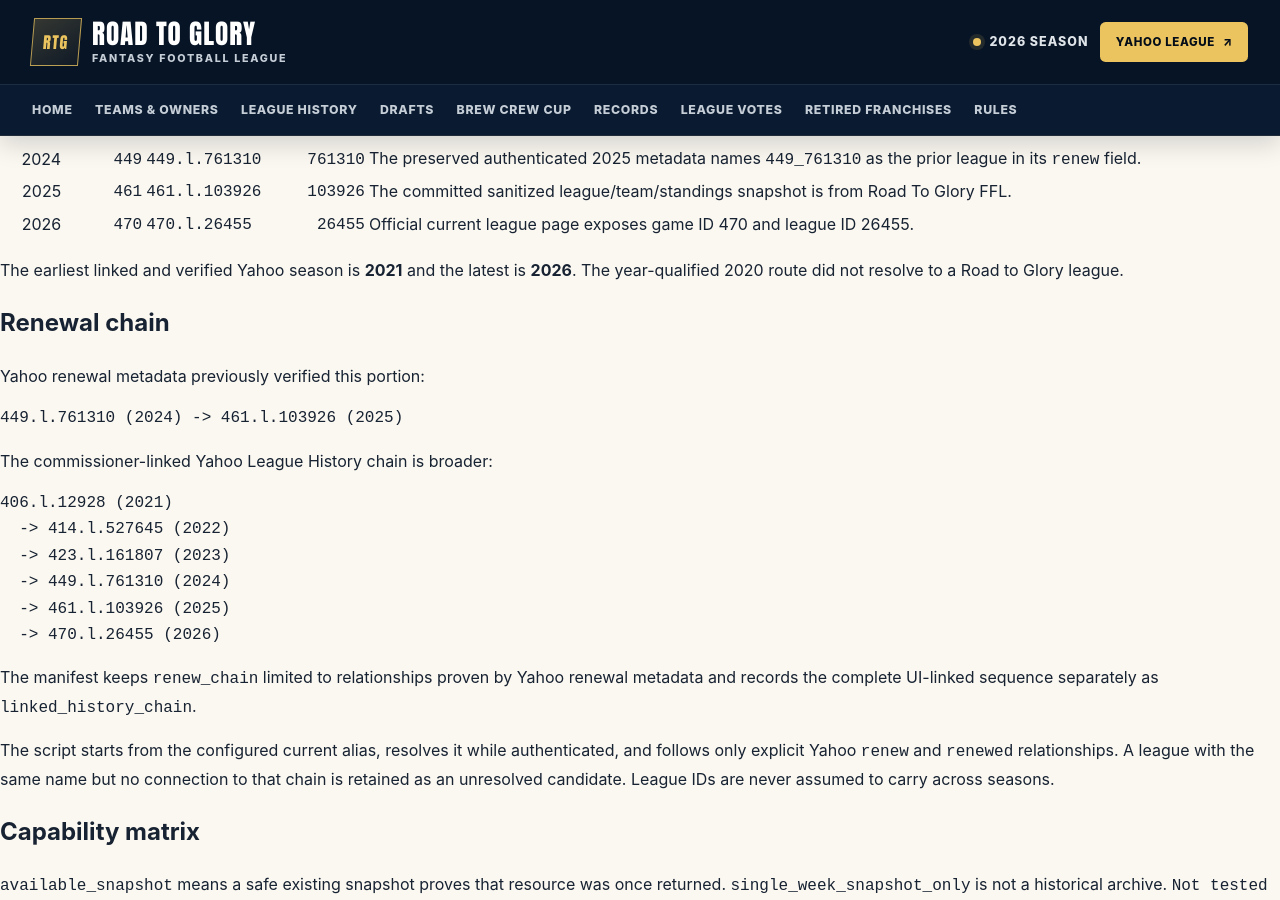
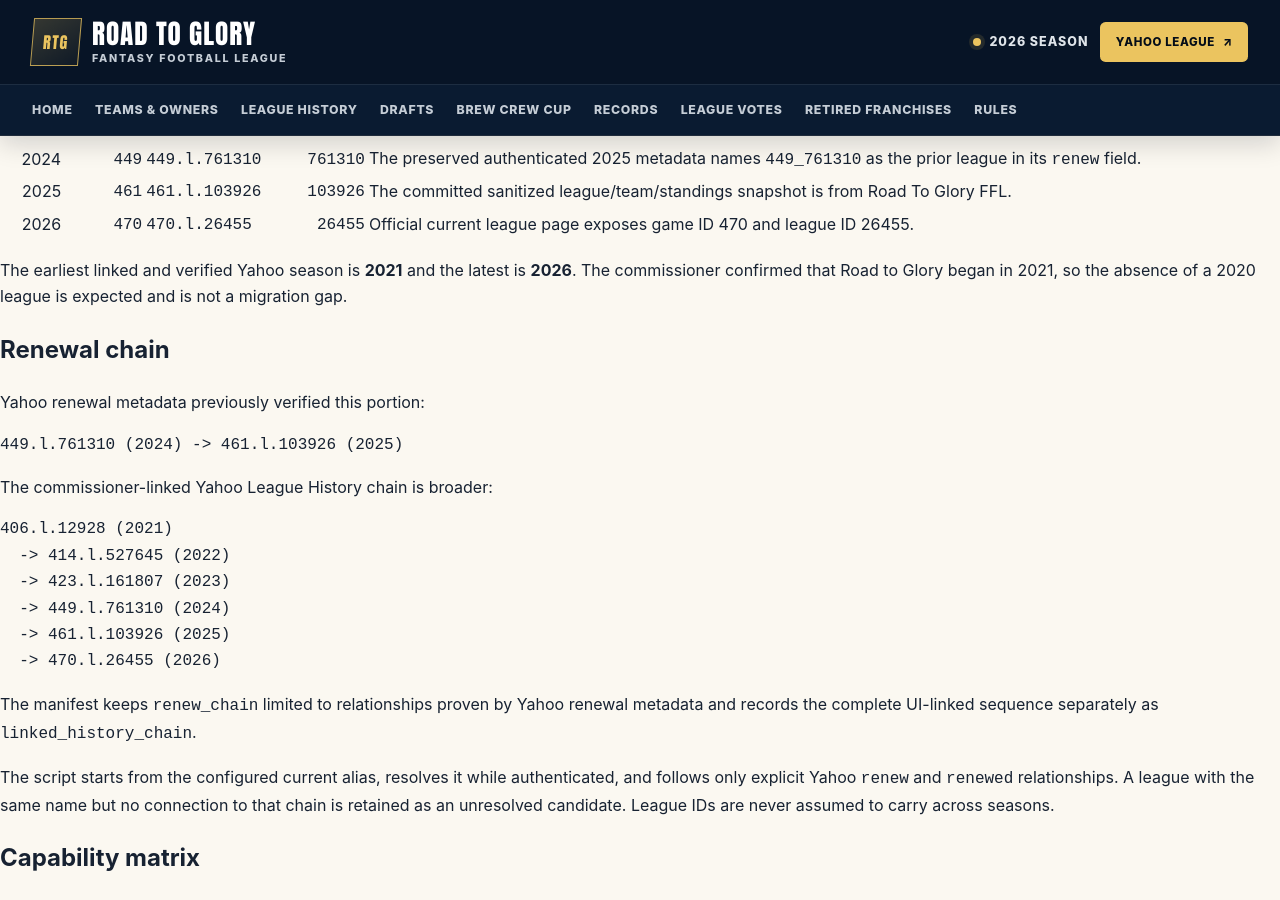
Before and after one commit to stringer56/fantasy-football-site, a Jekyll site: the page built from docs/YAHOO_HISTORY_DISCOVERY.md, in a window 1280 px wide and 900 px high, scrolled down 601 px. Built offline with Jekyll 4.4.1, drawn with Linux system fonts in a browser that asks for light colours; our own code applies the rules of GitHub Pages for plain Markdown files.

Commit message:
Confirm 2021 as inaugural league season

```diff
--- a/_data/generated/history_manifest.json
+++ b/_data/generated/history_manifest.json
@@ -20,6 +20,7 @@
     }
   ],
   "expected_league_name": "Road To Glory FFL",
+  "league_founded_season": 2021,
   "seasons": [
     {
       "season": 2021,
--- a/_data/league.yml
+++ b/_data/league.yml
@@ -1,3 +1,4 @@
 schema_version: 1
+founded_season: 2021
 # Set an ISO-8601 timestamp after the commissioner confirms the draft date.
 draft_datetime:
--- a/docs/YAHOO_HISTORY_DISCOVERY.md
+++ b/docs/YAHOO_HISTORY_DISCOVERY.md
@@ -33,7 +33,8 @@ or raw Yahoo page was printed or saved.
 | 2026 | `470` | `470.l.26455` | `26455` | Official current league page exposes game ID 470 and league ID 26455. |
 
 The earliest linked and verified Yahoo season is **2021** and the latest is
-**2026**. The year-qualified 2020 route did not resolve to a Road to Glory league.
+**2026**. The commissioner confirmed that Road to Glory began in 2021, so the
+absence of a 2020 league is expected and is not a migration gap.
 
 ## Renewal chain
 
--- a/scripts/discover_yahoo_history.py
+++ b/scripts/discover_yahoo_history.py
@@ -461,6 +461,7 @@ def discover_live(request_delay: float) -> dict[str, Any]:
         "access_status": access_status,
         "authorization_probes": authorization_probes,
         "expected_league_name": EXPECTED_LEAGUE_NAME,
+        "league_founded_season": 2021,
         "seasons": sorted(verified, key=lambda row: (row.get("season") or 0, row["league_key"])),
         "renew_chain": linked_keys,
         "unresolved_candidates": sorted(candidates, key=lambda row: (row.get("season") or 0, row["league_key"])),
@@ -617,6 +618,7 @@ def build_committed_baseline() -> dict[str, Any]:
             }
         ],
         "expected_league_name": EXPECTED_LEAGUE_NAME,
+        "league_founded_season": 2021,
         "seasons": seasons,
         "renew_chain": ["449.l.761310", "461.l.103926"],
         "linked_history_chain": [
```
Also changed, not shown: docs/DATA_SCHEMAS.md (+2 -1 lines), tests/test_yahoo_history_discovery.py (+1 -0 lines).
